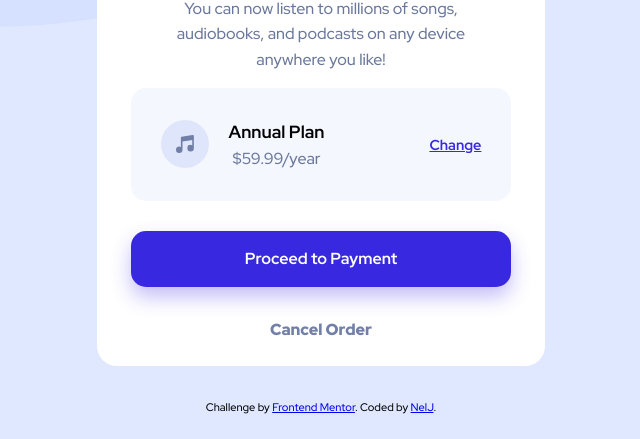
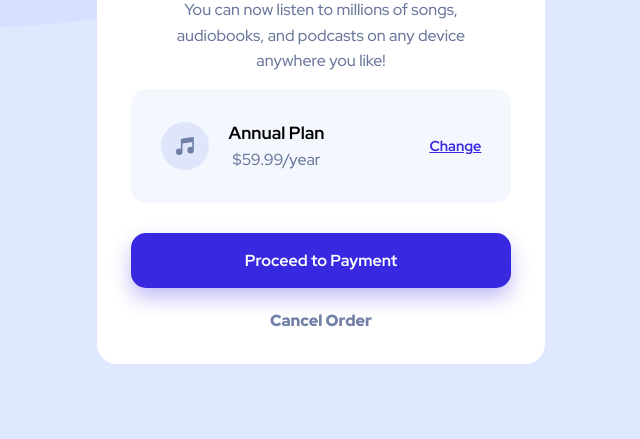
Before and after one commit to NelJulgan/order-summary-main, a website: page dist/index.html in a window 1280 px wide. Shown: the part 361-800 px from the top of the page, without its empty margins (319-959 px from the left). Drawn offline with Linux system fonts and the light colour scheme.

Commit message:
change sizes

```diff
--- a/dist/index.html
+++ b/dist/index.html
@@ -14,7 +14,7 @@
   <main class="main-container">
     <div class="container">
       <div class="hero">
-        <img src="./images/illustration-hero.svg" alt="" aria-hidden: true>
+        <img src="./images/illustration-hero.svg" aria-hidden="true">
       </div>
       <div class="inner-container">
         <h1 class="title text-center">Order Summary</h1>
@@ -25,7 +25,7 @@
           <div class="anual-plan">
             <img src="./images/icon-music.svg" alt="">
             <div>
-              <h3>Annual Plan</h3>
+              <h2>Annual Plan</h2>
             <p>$59.99/year</p>
             </div>
           </div>
@@ -37,10 +37,6 @@
     </div>
   </main>
 
-  <footer class="attribution">
-      Challenge by <a href="https://www.frontendmentor.io?ref=challenge" target="_blank">Frontend Mentor</a>.
-      Coded by <a href="#">NelJ</a>.
-  </footer>
 
 </body>
 </html>
--- a/dist/styles.css
+++ b/dist/styles.css
@@ -33,7 +33,7 @@ body{
 
 .container{
   width: 448px;
-  height: 693px;
+  height: 690px;
   background-color: #fff;
   align-items: center;
   justify-content: center;
@@ -83,7 +83,7 @@ body{
   margin-left: 20px;
 }
 
-.anual-plan h3{
+.anual-plan h2{
   font-weight: 700;
   font-size: 1.1rem;
 }
@@ -112,7 +112,7 @@ body{
   padding: 15px 0;
   text-decoration: none;
   font-weight: 700;
- margin: 30px 0;
+ margin: 30px 0 20px 0;
  box-shadow:  0px 10px 20px rgba(56, 41, 224, 0.3);
  transition: 0.3s ease;
 }
```
